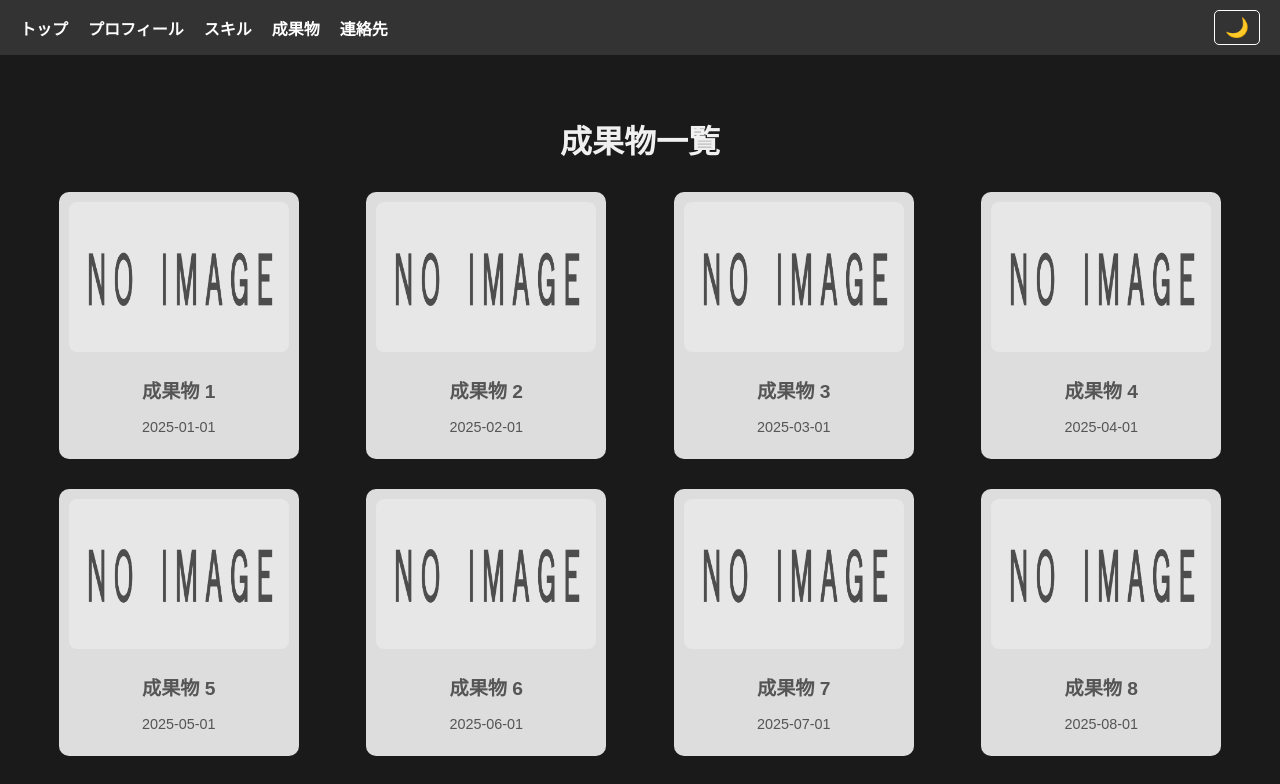
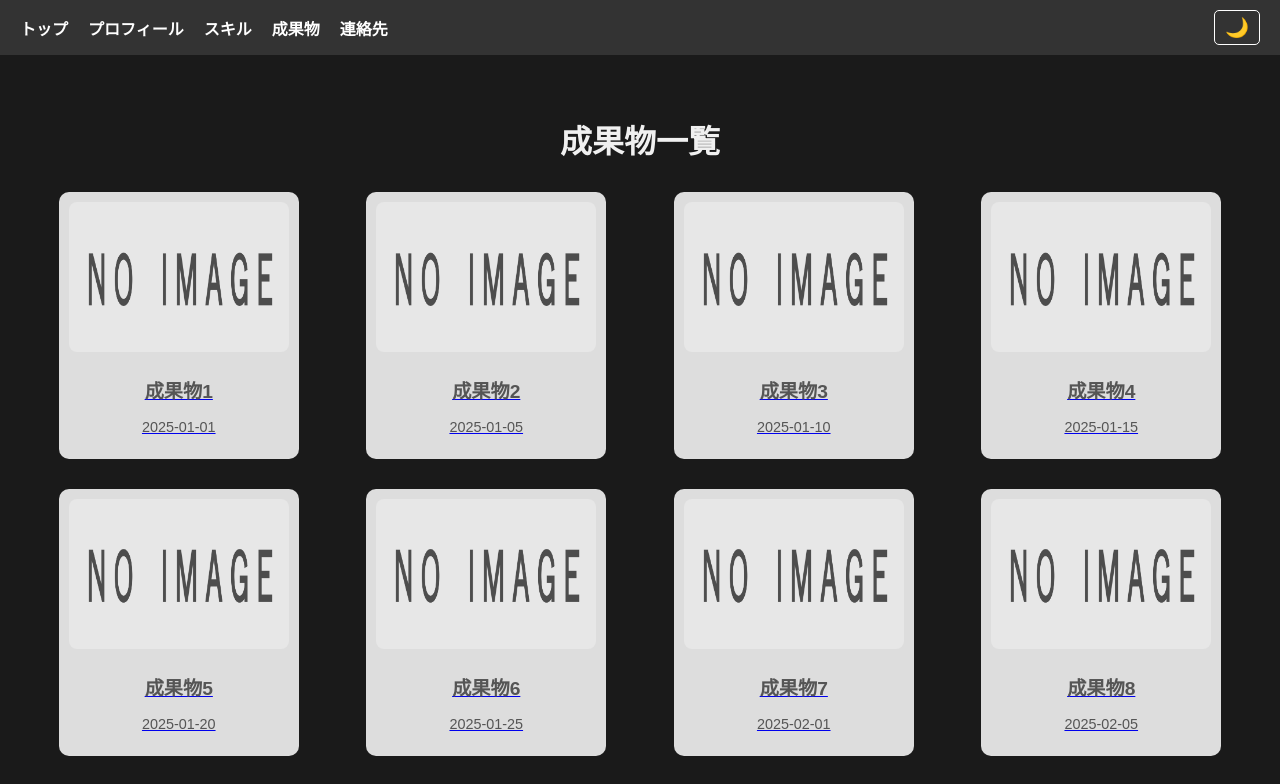
Before and after one commit to keykimu/blog-frontend, a Vue app: page /works in a window 1280 px wide. Shown: the top 784 px of the page. Built offline with nearby package versions, Linux system fonts and the light colour scheme.

Commit message:
feat:成果物一覧ページから成果物ページに遷移できるようにした

```diff
--- a/src/router/index.ts
+++ b/src/router/index.ts
@@ -3,6 +3,7 @@ import Home from '../views/Home.vue';
 import Profile from '../views/Profile.vue';
 import Skill from '../views/Skill.vue';
 import Work from '../views/Works.vue';
+import WorkDetail from '../views/WorkDetail.vue';
 import Contact from '../views/Contact.vue';
 
 const routes = [
@@ -10,6 +11,7 @@ const routes = [
   { path: '/profile', name: 'Profile', component: Profile },
   { path: '/skill', name: 'Skill', component: Skill },
   { path: '/works', name: 'Work', component: Work },
+  { path: '/works/:id', component: WorkDetail },
   { path: '/contact', name: 'Contact', component: Contact },
 ];
 
--- a/src/views/Works.vue
+++ b/src/views/Works.vue
@@ -2,11 +2,16 @@
   <div class="works">
     <h1>成果物一覧</h1>
     <div class="grid">
-      <div class="card" v-for="item in paginatedWorks" :key="item.id">
+      <router-link
+        v-for="item in paginatedWorks"
+        :key="item.id"
+        :to="`/works/${item.id}`"
+        class="card"
+      >
         <img :src="item.image" :alt="item.title" />
         <h2>{{ item.title }}</h2>
         <p>{{ item.date }}</p>
-      </div>
+      </router-link>
     </div>
 
     <!-- ページネーション -->
@@ -20,22 +25,7 @@
 
 <script lang="ts" setup>
 import { ref, computed } from 'vue';
-import NoImage from '../assets/no_image.png';
-
-interface Work {
-  id: number;
-  title: string;
-  date: string;
-  image: string;
-}
-
-// ダミーデータ10件
-const works: Work[] = Array.from({ length: 10 }, (_, i) => ({
-  id: i + 1,
-  title: `成果物 ${i + 1}`,
-  date: `2025-0${(i % 9) + 1}-01`,
-  image: NoImage, // 仮画像
-}));
+import { works } from '../data/works';
 
 const page = ref(1);
 const perPage = 8;
```
